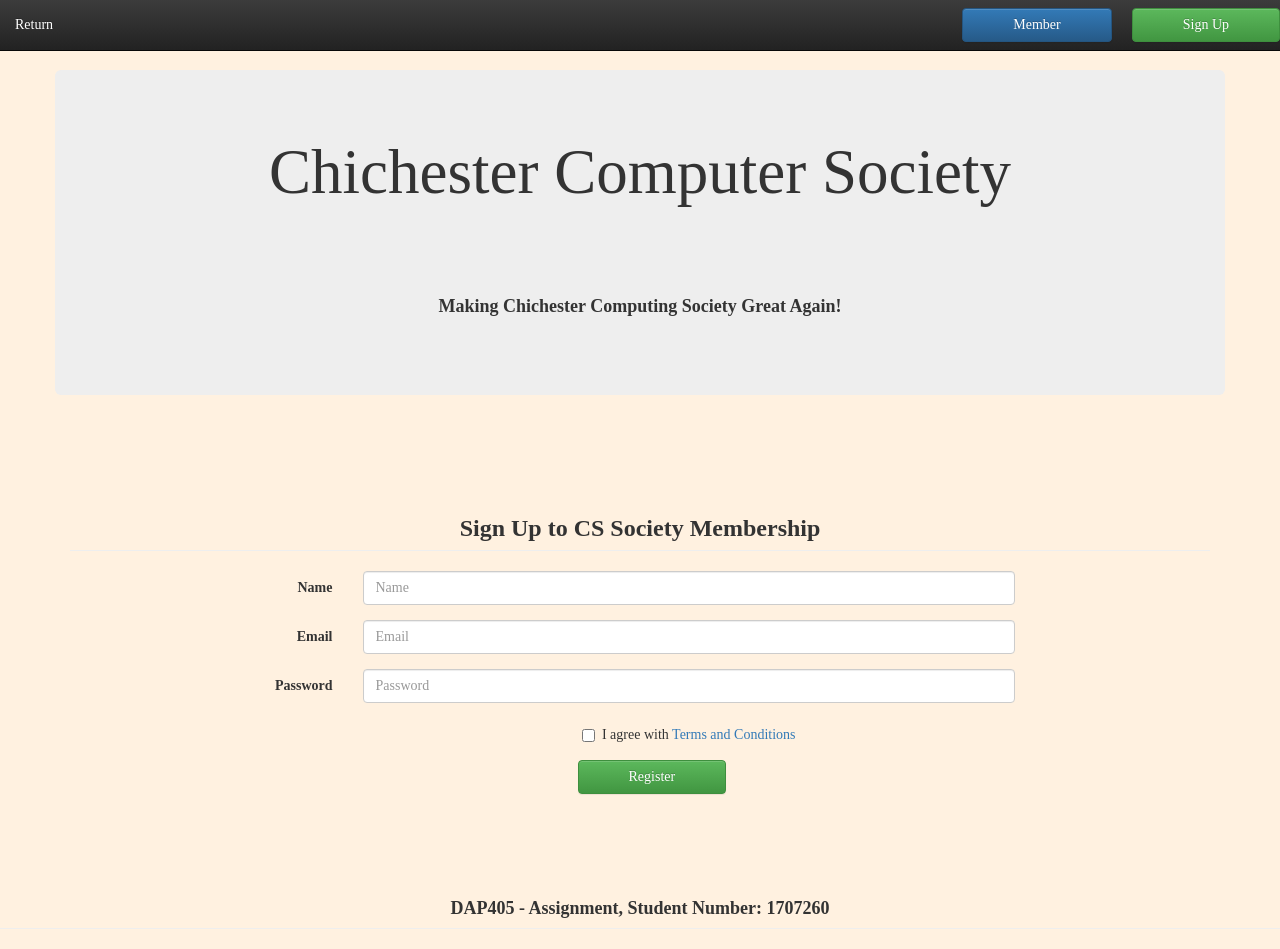
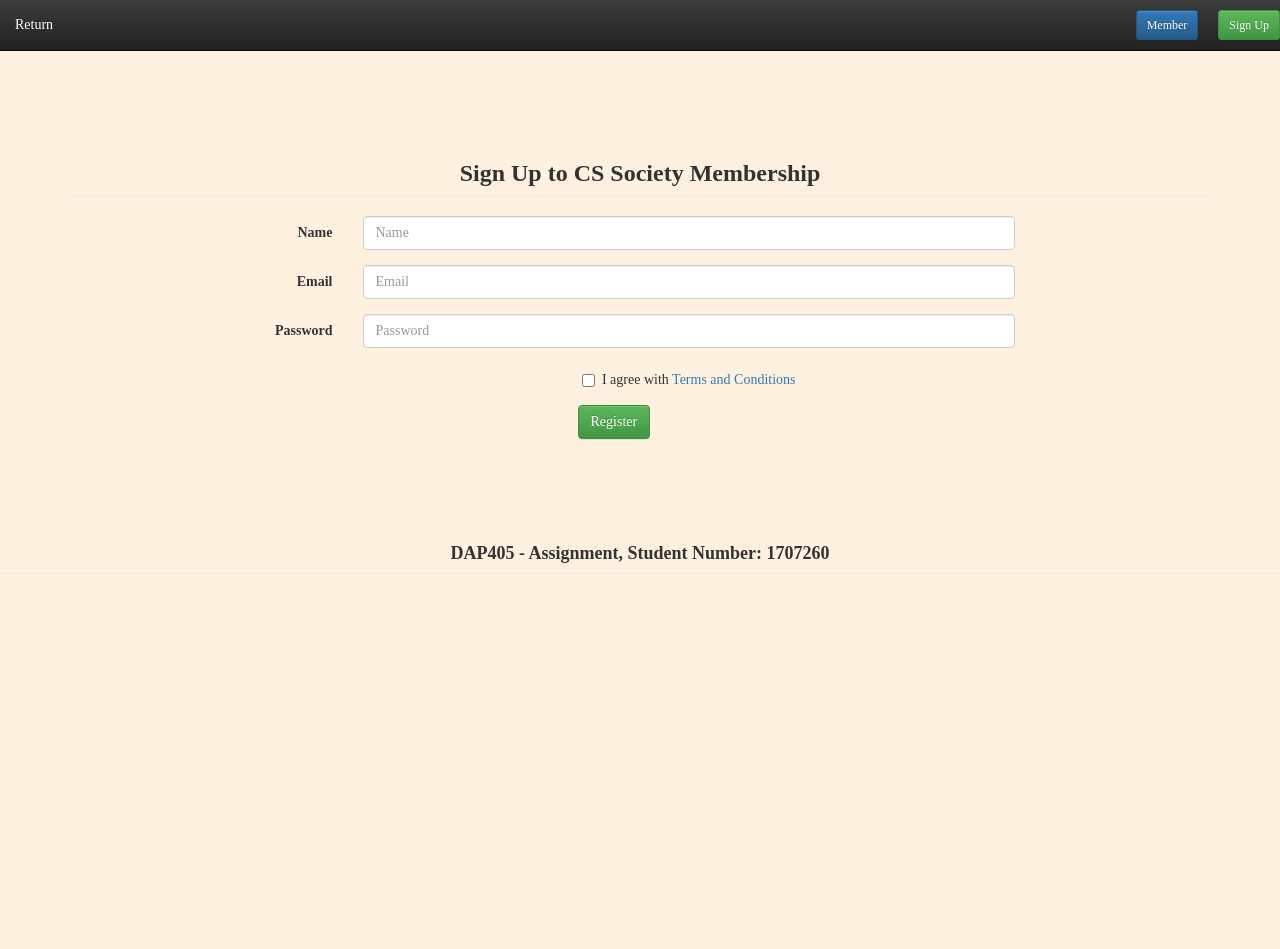
Before and after one commit to santhods/dap405-phpDevWeb, a PHP site: page /signup.php in a window 1280 px wide. After the commit the page ends 574 px from the top, so only its background shows below. Run offline with PHP 8.4, Linux system fonts and the light colour scheme; some libraries are stand-ins or nearby versions.

Commit message:
Improved and modularised the navigation bar (including navigation bar buttons) and title logo

```diff
--- a/css/index.css
+++ b/css/index.css
@@ -10,8 +10,6 @@ a, a:hover, a:visited, a:link, a:active
 }
 
 .btn {
-    padding-right: 50px;
-    padding-left: 50px;
     margin-left: 20px;
 }
 
--- /dev/null
+++ b/frontend/components/default-nav-btn.php
@@ -0,0 +1,2 @@
+<a href="signup.php" class="btn btn-success navbar-btn btn-sm pull-right">Sign Up</a>
+<a href="signin.php" class="btn btn-primary navbar-btn btn-sm pull-right">Member</a>
--- /dev/null
+++ b/frontend/components/membership-nav-bar.php
@@ -0,0 +1,12 @@
+<div id="navibar" class="container-fluid">
+	<div class="row">
+	   <nav class="navbar navbar-inverse navbar-fixed-top">
+	       <ul class="nav navbar-nav">
+	           <li><a href="index.php#top">Return</a></li>
+	       </ul>
+
+           <?php include('./components/default-nav-btn.php'); ?>
+
+        </nav>
+    </div>
+</div>
--- a/frontend/signup.php
+++ b/frontend/signup.php
@@ -28,25 +28,8 @@
 			<!-- start header section -->
 			<section id="header">
 					<header>
-						<div id="navibar" class="container-fluid">
-							<div class="row">
-							<nav class="navbar navbar-inverse navbar-fixed-top">
-       							<ul class="nav navbar-nav">
-                        			<li><a href="/frontend/index.php#top">Return</a></li>
-                    			</ul>
-                    			<a href="/frontend/signup.php" class="btn btn-success pull-right navbar-btn">Sign Up</a>
-													<a href="/frontend/signin.php" class="btn btn-primary pull-right navbar-btn">Member</a>
-       						</nav>
-							</div>
-						</div>
-				<div class="container" id="logo">
-					<div class="row">
-       							<div class="jumbotron">
-       								<h1 align="center">Chichester Computer Society</h1>
-									<h4 class="page-header">Making Chichester Computing Society Great Again!</h4>
-       							</div>
-					</div>
-				</div>
+						<?php include('./components/membership-nav-bar.php'); ?>
+
 				</header>
 			</section>
 			<!-- end header section -->
```
Also changed, not shown: frontend/components/default-nav-bar.php (added, +29 -0 lines), frontend/components/title-logo.php (added, +8 -0 lines), frontend/index.php (+2 -36 lines), frontend/signin.php (+1 -19 lines).
